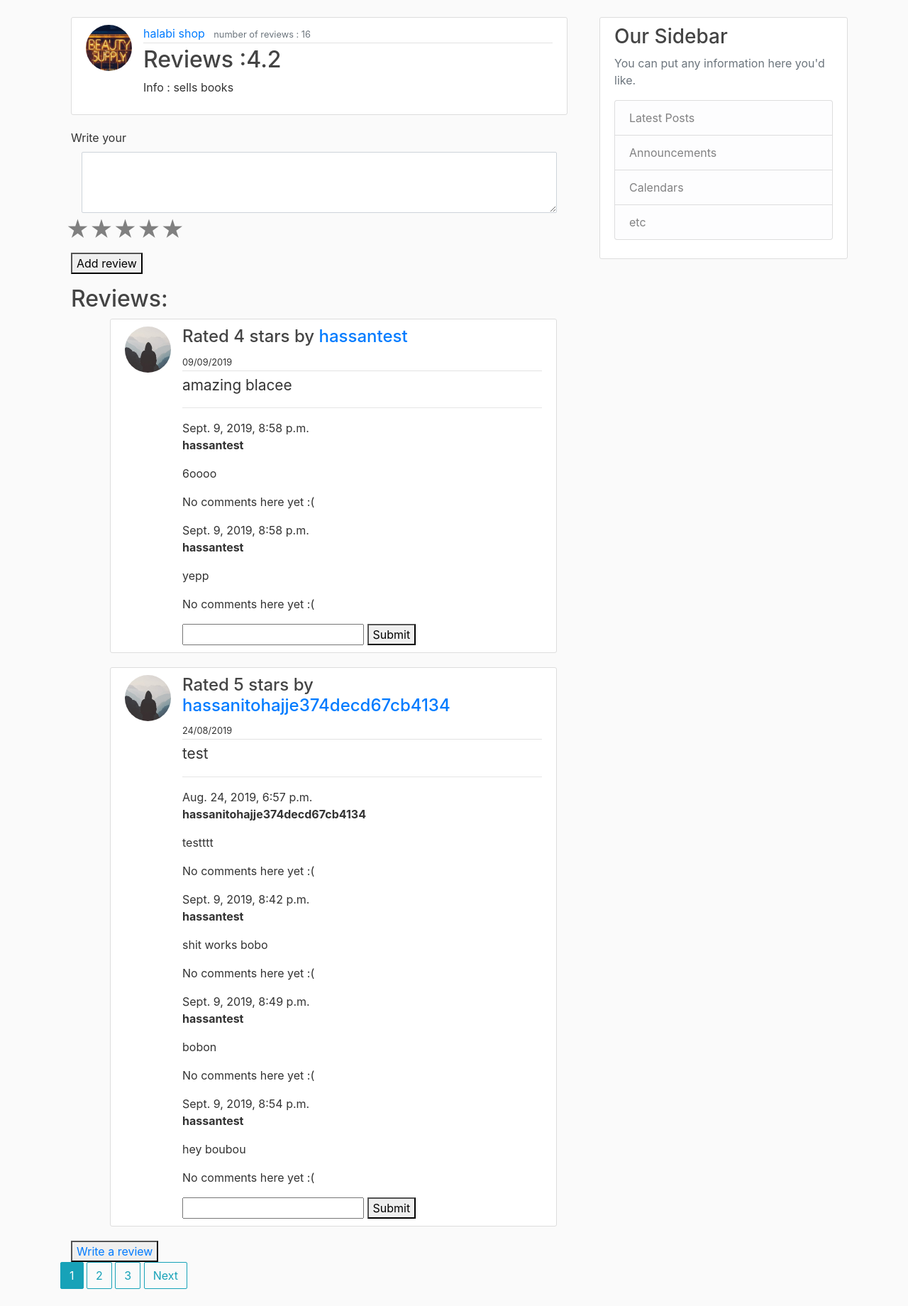
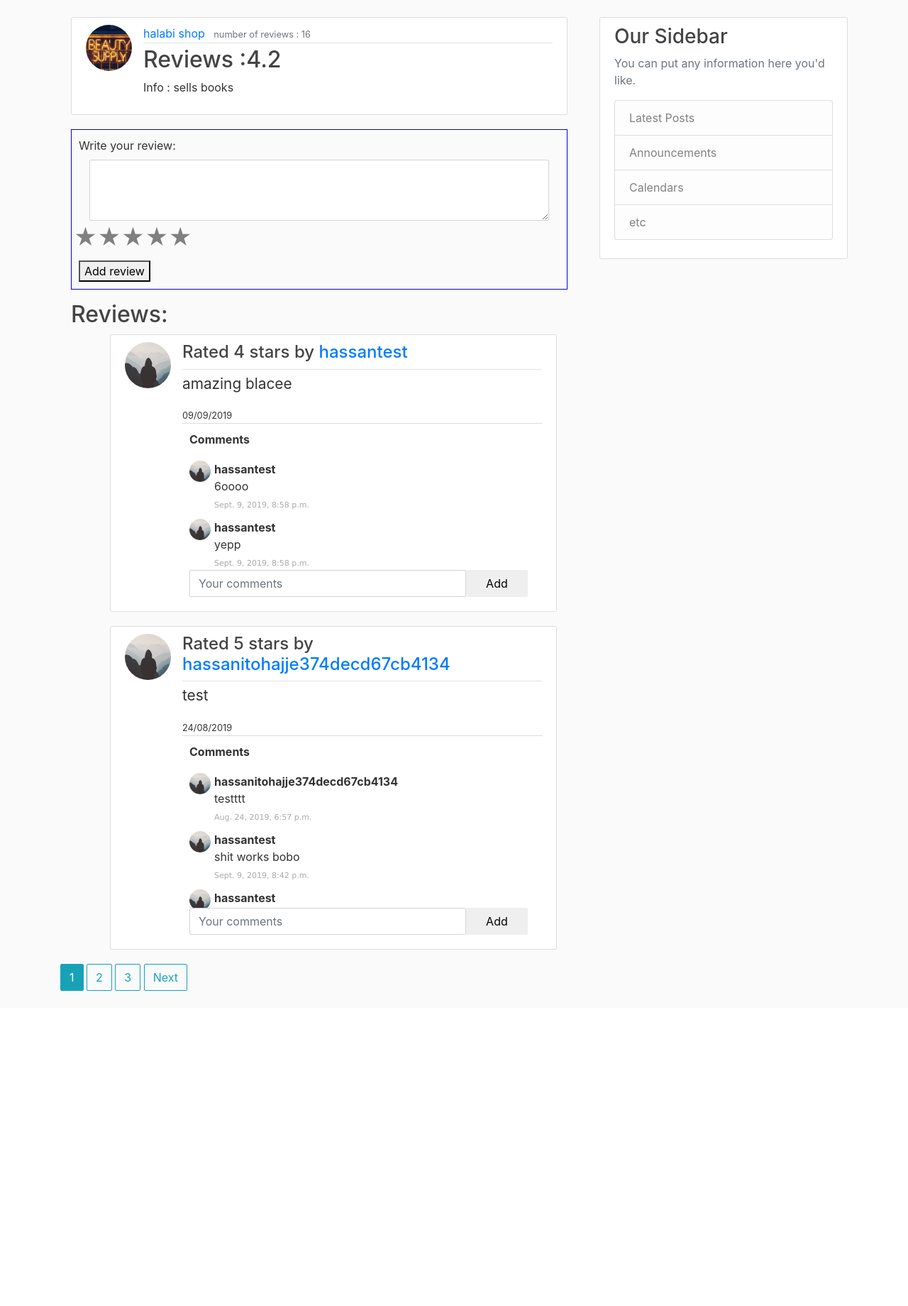
Before and after one commit to hassanito/reviewweb, a Django app: page /shops/2/reviews in a window 1280 px wide. Shown: the part 56-1896 px from the top of the page at 71% size. After the commit the page ends 1452 px from the top, so only its background shows below. Run offline with Django 3.2, Linux system fonts and the light colour scheme; data comes from the database, SQL or seed files in the repository; both versions use the stored data as it was after the commit; some libraries are stand-ins or nearby versions.

Commit message:
fixed the comment ui

```diff
--- a/shops/templates/shops/shops_reviews_list.html
+++ b/shops/templates/shops/shops_reviews_list.html
@@ -2,7 +2,9 @@
 {% extends "shops/shop_base.html" %}
 {% block shop_content %}
 <!-- make the ajax requests -->
+<style media="screen">
 
+</style>
 <div class="col-md-12">
 	<article class="media content-section">
 		<img class="rounded-circle article-img" src="{{ shop.image.url }}" alt="profile ">
@@ -24,8 +26,8 @@
 	{% else %}
 	<form method="POST">
 		{% csrf_token %}
-		<div class="form-group">
-			<label for="exampleFormControlTextarea1">Write your <!-- REVIEW:  --></label>
+		<div class="form-group" style='padding:10px;  border: 1px solid blue;'>
+			<label for="exampleFormControlTextarea1"> Write your review:<!-- REVIEW:  --></label>
 			<div class="container">
 				<textarea class="form-control" id="review" rows="3"></textarea>
 			</div>
@@ -43,24 +45,17 @@
 			</div>
 			<button type="button" name="button" id="review-button">Add review</button>
 		</div>
-		{% if user.is_authenticated %}
-		{% else %}
-				<script type="text/javascript">
-					$('#review').keyup(function(){
-						console.log("batatatitototoo");
 
-						$('#modalLoginForm').modal();
-					});
-
-				</script>
-		{% endif %}
 
 </form>
 		<h2>Reviews:</h2>
+
 		<ul>
+
 			{% for review in review_list %}
 						<!-- <li>{{review}} <b> rating : {{review.rating}} stars</b> by <a href="{% url 'accounts:user-profile' pk=review.reviewer.pk %}">{{review.reviewer}}</a>  </li> -->
-				<div class="col-md-12">
+
+					<div class="col-md-12">
 					<article class="media content-section">
 						<img class="rounded-circle article-img" src="{{ review.reviewer.profile.image.url }}" >
 						<div class="media-body">
@@ -69,11 +64,47 @@
 								<!-- <small class="text-muted">number of reviews : {{ shop.get_number_of_reviews }}</small> -->
 
 								<h4>Rated {{ review.rating}} stars by <a class="mr-2" href="{% url 'accounts:user-profile' pk=review.reviewer.pk %}">{{review.reviewer}}</a></h4>
-								<small>{{ review.created_at|date:"d/m/Y"  }}</small>
 							 </div>
 							 <p style="font-size:130%;" class="article-content">	{{ review }} </p>
-							 <hr>
-										{% for comment in review.comments.all %}
+							 <small>{{ review.created_at|date:"d/m/Y"  }}</small>
+
+							 <div class="actionBox">
+								 <label><strong>Comments</strong></label>
+
+									 <ul class="commentList">
+										 {% for comment in review.comments.all %}
+												 <li>
+													 <div class="commenterImage">
+														 <img  src="{{comment.author.profile.image.url }}" />
+													 </div>
+													 <strong>{{ comment.author }}</strong>
+													 <div class="commentText">
+														 <p>{{ comment.text}} </p>
+														 <span  class="date sub-text">{{ comment.created_date }}</span>
+														 {% if comment.author.id == review.reviewed_shop.shopowner_set.all.first.id %}
+														 <font color="red">[Shop owner]</font>
+														 {% endif%}
+													 </div>
+												 </li>
+										 {% endfor %}
+
+									 </ul>
+									 <form class="form-inline" role="form">
+											 <div class="form-group">
+													 <input class="form-control comment-input" id="input{{review.id}}" type="text" placeholder="Your comments" />
+											 </div>
+											 <div class="form-group">
+													 <button class="btn btn-default reviewbutton" id="{{ review.id}}" >Add</button>
+											 </div>
+									 </form>
+									 {% if review.reviewer == user %}
+										 <div>
+											 <a class="btn btn-danger btn-sm mt-1 mb-1" href="{% url 'shops:review-delete' review.id %}">Delete review</a>
+										 </div>
+									 {% endif %}
+
+							 </div>
+										<!-- {% for comment in review.comments.all %}
 										    <div class="comment">
 										        <div class="date">{{ comment.created_date }}</div>
 										        <strong>{{ comment.author }}</strong>
@@ -91,33 +122,42 @@
 											 <input class="comment-input" type="text" name="comment" id="input{{review.id}}">
 											 <button type="button" class="reviewbutton" id="{{ review.id}}" name="button">Submit</button>
 
-										 </form>
-							 {% if review.reviewer == user %}
+										 </form> -->
+							 <!-- {% if review.reviewer == user %}
 								 <div>
 									 <a class="btn btn-danger btn-sm mt-1 mb-1" href="{% url 'shops:review-delete' review.id %}">Delete</a>
 								 </div>
-							 {% endif %}
+							 {% endif %} -->
 						</div>
 					</article>
 				</div>
 			{% endfor %}
 
 		</ul>
-		<button type="button" name="button"><a href="{% url 'shops:review-shop' pk=shop.get_absolute_url %}">Write a review</a></button>
+		<!-- <button type="button" name="button"><a href="{% url 'shops:review-shop' pk=shop.get_absolute_url %}">Write a review</a></button> -->
 
 	{% endif %}
 </div>
+{% if user.is_authenticated %}
+{% else %}
+		<script type="text/javascript">
+			$('#review').keyup(function(){
+				console.log("batatatitototoo");
 
+				$('#modalLoginForm').modal();
+			});
+			$('.comment-input').keyup(function(){
+				console.log("batata");
+				$('#modalLoginForm').modal();
+			});
+		</script>
+{% endif %}
 
 <script type="text/javascript">
-	$('.comment-input').keyup(function(){
-		console.log("batata");
-		$('#modalLoginForm').modal();
-	});
+
 	$('.reviewbutton').on('click', function () {
 
 		console.log("yaaayyyy");
-		alert('boom')
 		console.log($(this).attr('id'));
 		var reviewid =$(this).attr('id');
 		var id = '#input'+$(this).attr('id');
--- a/templates/base.html
+++ b/templates/base.html
@@ -86,7 +86,7 @@
     {% csrf_token %}
         <h2 class="text-center">Sign in</h2>
         <div class="text-center social-btn">
-            <a href="{% url 'social:begin' 'google-oauth2' %}" class="btn btn-primary btn-block"><i class="fa fa-facebook"></i> Sign in with <b>Facebook</b></a>
+            <a href="{% url 'social:begin' 'facebook' %}" class="btn btn-primary btn-block"><i class="fa fa-facebook"></i> Sign in with <b>Facebook</b></a>
 			<a href="{% url 'social:begin' 'google-oauth2' %}" class="btn btn-danger btn-block"><i class="fa fa-google"></i> Sign in with <b>Google</b></a>
         </div>
 		<div class="or-seperator"><i>or</i></div>
```
Also changed, not shown: db.sqlite3.
